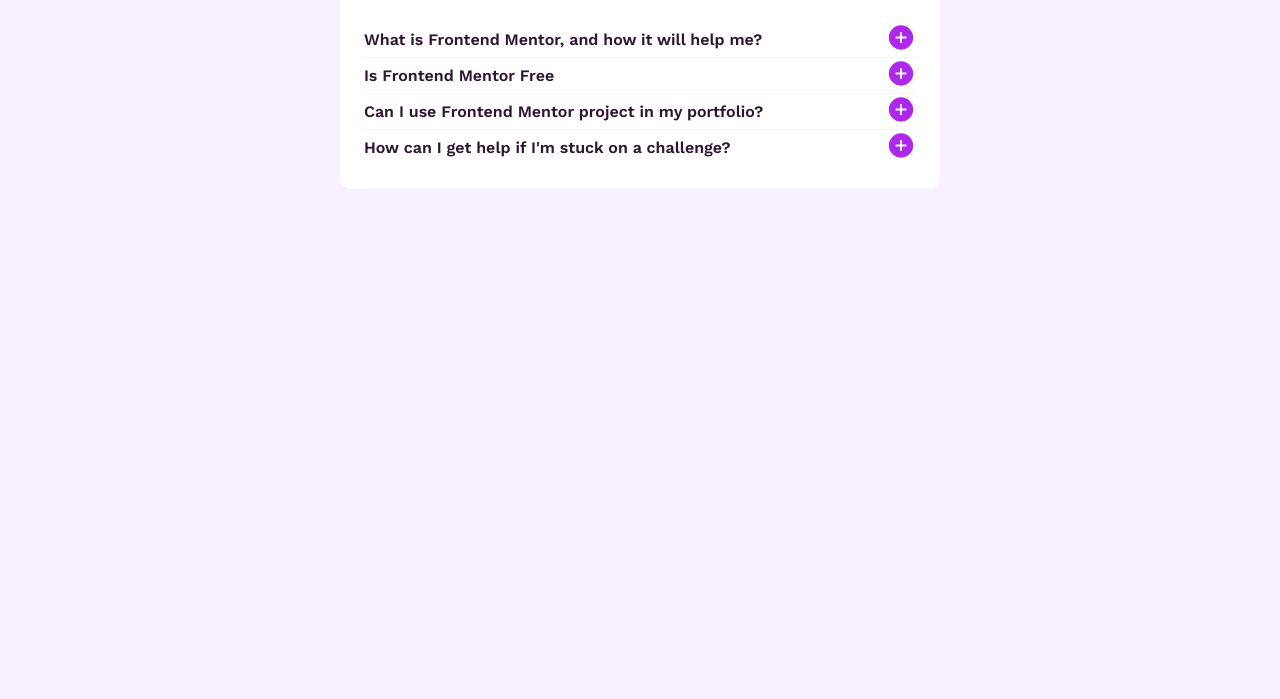
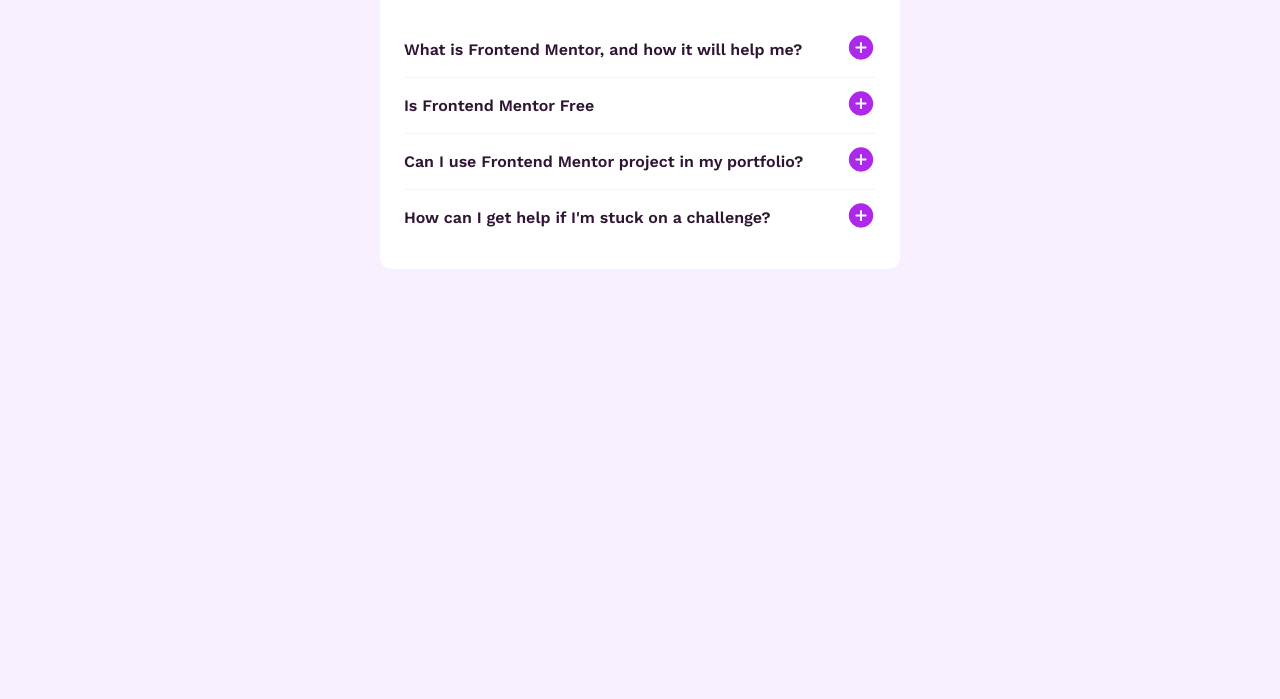
Before and after one commit to javici/faq-accordion, a plain HTML site: page index.html in a window 1280 px wide. Shown: the part 301-1000 px from the top of the page. Drawn offline with Linux system fonts and the light colour scheme.

Commit message:
style: designs cleanup

```diff
--- a/styles.css
+++ b/styles.css
@@ -62,7 +62,7 @@ body {
    .faq-card {
       background-color: var(--white);
       min-height: 200px;
-      width: 600px;
+      width: 520px;
       padding: 24px;
       border-radius: 12px;
 
@@ -85,10 +85,6 @@ body {
       }
 
       main {
- /*         details summary::-webkit-details-marker,
-         details summary::marker {
-         content: "";
-         } */
          details > summary:after {
             content: url('/assets/images/icon-plus.svg');
          }
@@ -107,9 +103,7 @@ body {
 
          details {
          color: var(--dark-purple);
-
-
-
+         padding: 10px 0;
          summary {
             font-size: 1em;
             display: flex;
@@ -121,7 +115,6 @@ body {
          p {
             color: var(--grayish-purple)
          }
-
       }
       }
    }
```
